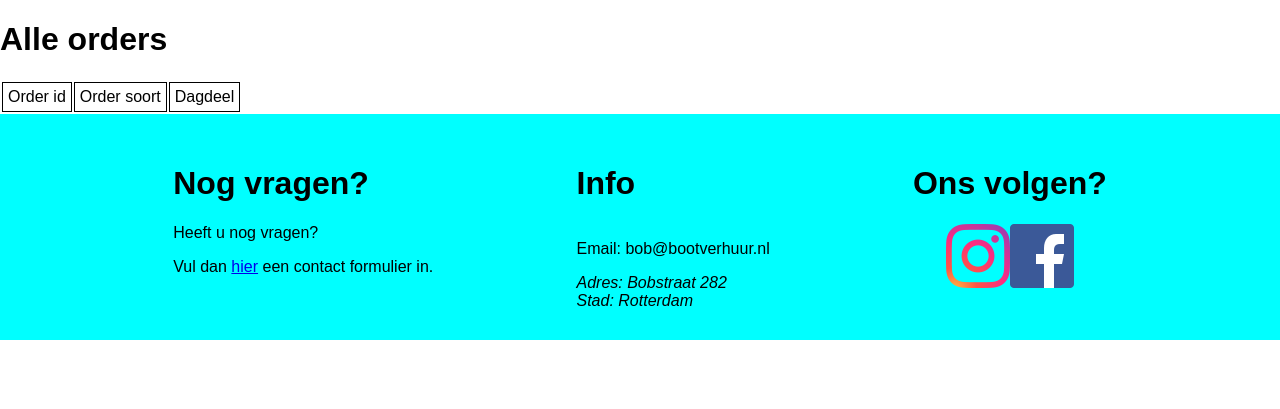
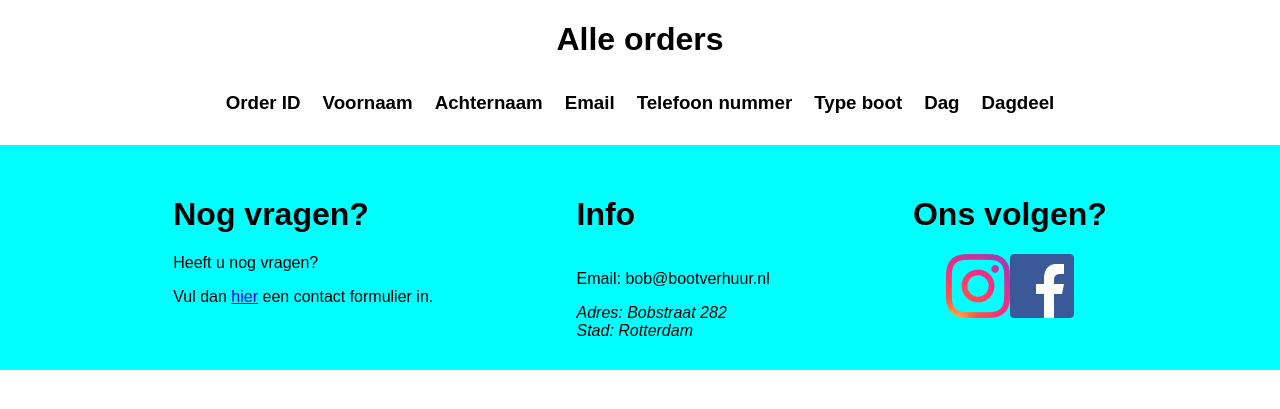
Before and after one commit to YannickWhorst/Bootverhuur-Bob, a PHP site: page /beheerder.php in a window 1280 px wide. Shown: the part 100-509 px from the top of the page. Run offline with PHP 8.4, Linux system fonts and the light colour scheme; data that the repository does not hold is empty; some libraries are stand-ins or nearby versions.

```diff
--- a/css/beheerder.css
+++ b/css/beheerder.css
@@ -1,5 +1,14 @@
+.titel{
+    display: flex;
+    justify-content: center;
+}
+
+.tabel{
+    display: flex;
+    justify-content: center;
+}
+
 td{
-    border: 1px solid black;
-    padding: 5px;
+    padding: 10px;
     text-align: center;
 }
--- a/css/huurFormulier.css
+++ b/css/huurFormulier.css
@@ -12,7 +12,7 @@
     padding: 5px;
     margin-bottom: 5px;
     margin-top: 5px;
-    width: 183px;
+    width: 200px;
     border: 1px solid black;
     border-radius: 4px;
     font-size: 15px;
@@ -20,7 +20,7 @@
 
 .submit {
     margin-top: 10px;
-    width: 183px;
+    width: 200px;
     padding: 5px;
     font-size: 18px;
     font-weight: bold;
@@ -57,3 +57,13 @@ input::-moz-placeholder {
 select {
     text-align: center;
 }
+
+.dateTime{
+    padding: 5px;
+    margin-bottom: 5px;
+    margin-top: 5px;
+    width: 200px;
+    border: 1px solid black;
+    border-radius: 4px;
+    font-size: 15px;
+}
--- a/includes/header.php
+++ b/includes/header.php
@@ -1,5 +1,11 @@
 <link rel="stylesheet" href="../css/header.css">
 <link rel="stylesheet" href="../css/footer.css">
+<link rel="stylesheet" href="../css/boothuren.css">
+<link rel="stylesheet" href="../css/huurFormulier.css">
+<link rel="stylesheet" href="../css/inloggen.css">
+<link rel="stylesheet" href="../css/style.css">
+<link rel="stylesheet" href="../css/beheerder.css">
+
 
 <header class="navBackground">
     <nav class="container">
--- a/public/beheerder.php
+++ b/public/beheerder.php
@@ -1,24 +1,33 @@
 <?php require("../includes/header.php");
-    require("../src/database_functions.php");
+      require("../src/database_functions.php");
 
     $orders = db_getData("SELECT * FROM orders");
 ?>
 
-<link rel="stylesheet" href="../css/beheerder.css">
 
 <div>
-    <h1>Alle orders</h1>
-    <table>
+    <h1 class="titel">Alle orders</h1>
+    <table class="tabel">
         <tr>
-            <td>Order id</td>
-            <td>Order soort</td>
-            <td>Dagdeel</td>
+            <td><h3>Order ID</h3></td>
+            <td><h3>Voornaam</h3></td>
+            <td><h3>Achternaam</h3></td>
+            <td><h3>Email</h3></td>
+            <td><h3>Telefoon nummer</h3></td>
+            <td><h3>Type boot</h3></td>
+            <td><h3>Dag</h3></td>
+            <td><h3>Dagdeel</h3></td>
         </tr>
         <?php while($order = $orders->fetch(PDO::FETCH_ASSOC)){ ?>
             <tr>
-                <td><?php echo $order["orders_id"]?></td>
-                <td><?php echo $order["orders_soort"]?></td>
-                <td><?php echo $order["orders_dagdeel"]?></td>
+                <td><?php echo $order["orderID"]?></td>
+                <td><?php echo $order["vNaam"]?></td>
+                <td><?php echo $order["aNaam"]?></td>
+                <td><?php echo $order["email"]?></td>
+                <td><?php echo $order["telnummer"]?></td>
+                <td><?php echo $order["typeBoot"]?></td>
+                <td><?php echo $order["dag"]?></td>
+                <td><?php echo $order["dagdeel"]?></td>
             </tr>
         <?php }?>
     </table>
@@ -30,3 +39,13 @@
 </div>
 
 <?php require("../includes/footer.php"); ?>
+
+
+<script src="http://code.jquery.com/jquery-3.4.1.min.js"></script>
+<script src="http://ajax.microsoft.com/ajax/jquery/jquery-3.4.1.min.js"></script>
+<script src="http://ajax.googleapis.com/ajax/libs/jquery/3.4.1/jquery.min.js"></script>
+<script>
+    $(document).ready(function (){
+        $("table tr:odd").css({"background-color":"lightgray"});
+    });
+</script>
--- a/public/boothuren.php
+++ b/public/boothuren.php
@@ -6,7 +6,6 @@
     <meta name="viewport" content="width=device-width, initial-scale=1.0">
     <title>Boot huren</title>
     <link rel="shortcut icon" href="../img/favicon.ico" type="image/x-icon">
-    <link rel="stylesheet" href="../css/boothuren.css">
 </head>
 <body>
 <?php
--- a/src/database_functions.php
+++ b/src/database_functions.php
@@ -1,8 +1,12 @@
 <?php
+
+define("dbHost", "mysql:host=localhost;dbname=bootverhuur");
+define("username", "root");
+define("password", "");
 
 function db_connect(){
     try {
-        $db = new PDO("mysql:host=localhost;dbname=bootverhuur", "root", "");
+        $db = new PDO(dbHost, username, password);
         return $db;
     } catch (PDOException $e) {
         die("Error!:" . $e->getMessage());
```
Also changed, not shown: css/inloggen.css (deleted, +0 -33 lines), public/huurFormulier.php (+21 -11 lines), public/inloggen.php (+7 -2 lines).
